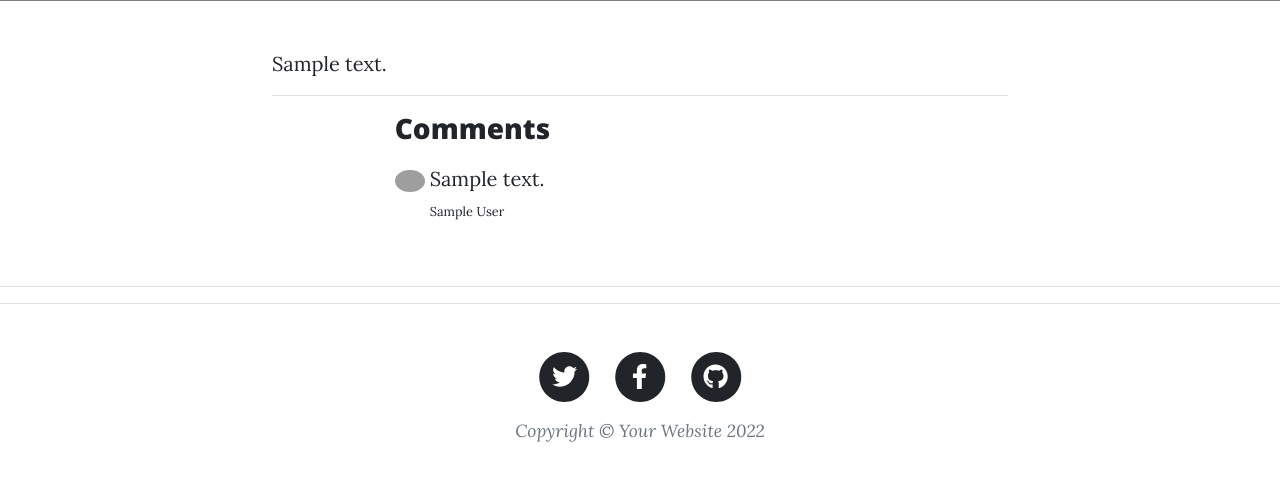
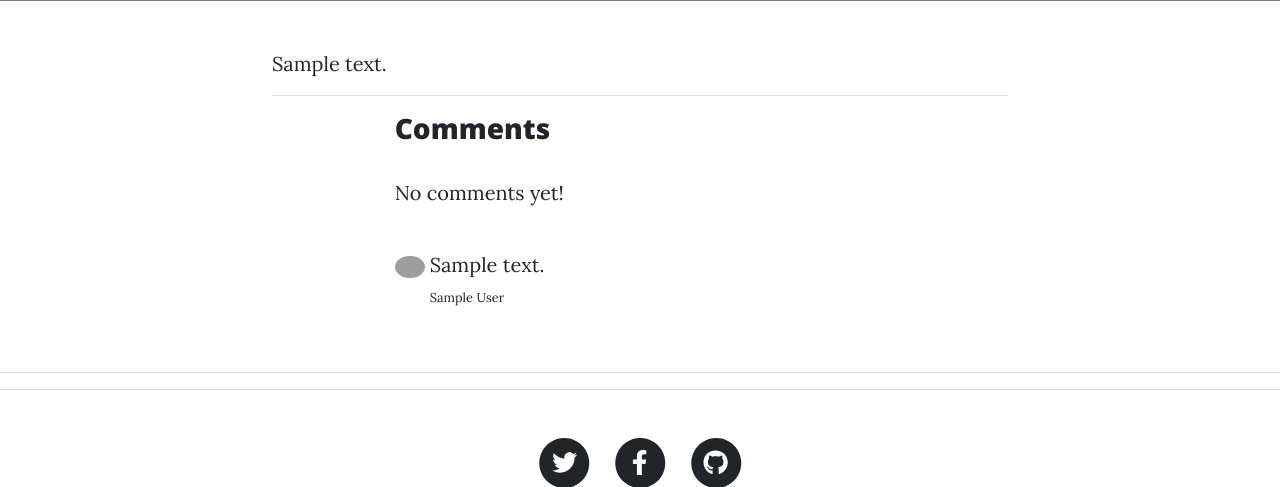
Before and after one commit to NekoBarista/upgraded_blog, a Flask app: page /post/1 in a window 1280 px wide. Shown: the part 565-1052 px from the top of the page. Run offline with Flask 3, Linux system fonts and the light colour scheme; tables that the repository leaves empty hold one stand-in row (values such as "Sample post"); grey boxes marked "Sample" are stand-in pictures; some libraries are stand-ins or nearby versions; grey boxes are pictures that could not be loaded.

Commit message:
Update post.html

```diff
--- a/templates/post.html
+++ b/templates/post.html
@@ -35,6 +35,10 @@
 <!--           Comments Area -->
           <div class="col-lg-8 col-md-10 mx-auto comment">
               <h3>Comments</h3>
+
+              {%if not has_comments %}
+              <p> No comments yet! </p>
+              {% endif %}
               <ul class="commentList">
                   {% for comment in post.comments %}
 
```
